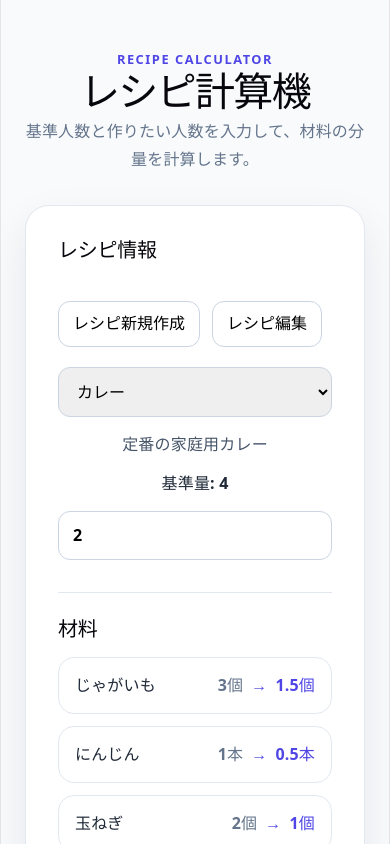
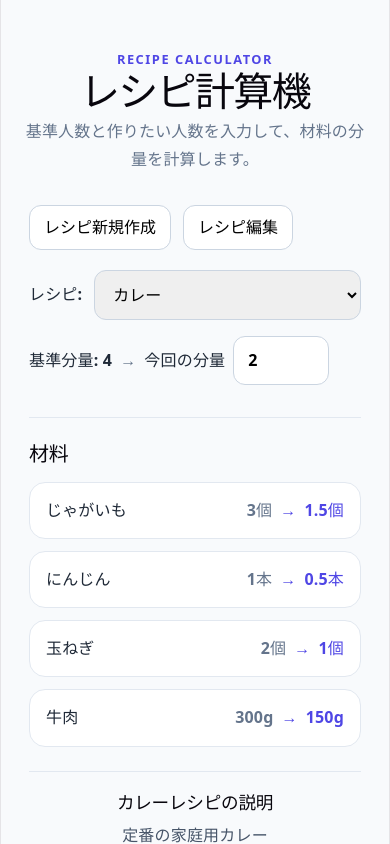
Before and after one commit to officeutq/recipe-calculator, a React (Vite) app: page / in a window 390 px wide. Shown: the top 844 px of the page. Built offline with nearby package versions, Linux system fonts and the light colour scheme.

Commit message:
Adjust calculator layout for mobile full-width presentation

```diff
--- a/src/App.css
+++ b/src/App.css
@@ -92,6 +92,65 @@
   margin: 0;
 }
 
+
+
+.recipe-card--calculator {
+  max-width: none;
+  margin: 0;
+  padding: 0 4px;
+  background: transparent;
+  border: none;
+  border-radius: 0;
+  box-shadow: none;
+}
+
+.recipe-select-field {
+  display: flex;
+  align-items: center;
+  gap: 12px;
+}
+
+.inline-label {
+  font-weight: 700;
+  white-space: nowrap;
+}
+
+.recipe-select-field select {
+  flex: 1;
+}
+
+.servings-row {
+  display: flex;
+  align-items: center;
+  gap: 8px;
+  flex-wrap: wrap;
+}
+
+.servings-arrow {
+  color: #64748b;
+  font-weight: 700;
+}
+
+.servings-target-field {
+  display: flex;
+  align-items: center;
+  gap: 8px;
+}
+
+.servings-target-field input {
+  width: 96px;
+}
+
+.description-section {
+  margin-top: 24px;
+  padding-top: 20px;
+  border-top: 1px solid #e2e8f0;
+}
+
+.description-section h2 {
+  margin: 0 0 12px;
+  font-size: 1.1rem;
+}
 @media (min-width: 640px) {
   .form-grid {
     grid-template-columns: 1fr;
--- a/src/App.tsx
+++ b/src/App.tsx
@@ -170,11 +170,7 @@ function App() {
       </section>
 
       {screenMode === "calculator" && (
-        <section className="recipe-card" aria-labelledby="recipe-form-title">
-          <div className="recipe-card-header">
-            <h2 id="recipe-form-title">レシピ情報</h2>
-          </div>
-
+        <section className="recipe-card recipe-card--calculator">
           <div className="recipe-action-buttons">
             <button type="button" onClick={() => setScreenMode("new")}>レシピ新規作成</button>
             {hasRecipes && selectedRecipe && (
@@ -185,7 +181,8 @@ function App() {
           <div className="form-grid">
             {hasRecipes ? (
               <>
-                <label className="field">
+                <label className="field recipe-select-field">
+                  <span className="inline-label">レシピ:</span>
                   <select
                     value={selectedRecipeId ?? ""}
                     onChange={(event) => {
@@ -200,11 +197,11 @@ function App() {
                   </select>
                 </label>
 
-                {selectedRecipe && <p className="recipe-description">{description}</p>}
-
-                <p className="base-amount">基準量: {baseServingsNumber || "-"}</p>
-
-                <label className="field">
+                <div className="servings-row">
+                  <p className="base-amount">基準分量: {baseServingsNumber || "-"}</p>
+                  <span className="servings-arrow" aria-hidden="true">→</span>
+                  <label className="field servings-target-field">
+                    <span className="inline-label">今回の分量</span>
                     <input
                     type="text"
                     inputMode="none"
@@ -214,6 +211,7 @@ function App() {
                     onClick={() => setIsTargetServingsModalOpen(true)}
                   />
                   </label>
+                </div>
               </>
             ) : (
               <p className="empty-state-message">レシピがありません</p>
@@ -232,6 +230,7 @@ function App() {
           />
 
           {hasRecipes && (
+            <>
               <div className="ingredients-section">
                 <div className="section-header">
                   <h2>材料</h2>
@@ -239,6 +238,14 @@ function App() {
 
                 <IngredientList ingredients={ingredients} scale={scale} />
               </div>
+
+              {selectedRecipe && description !== "" && (
+                <div className="description-section">
+                  <h2>{selectedRecipe.name}レシピの説明</h2>
+                  <p className="recipe-description">{description}</p>
+                </div>
+              )}
+            </>
           )}
         </section>
       )}
```
Also changed, not shown: 1 other file (tests, documents, lock files or other folders). Lines whose indentation alone changed are shown as unchanged.
